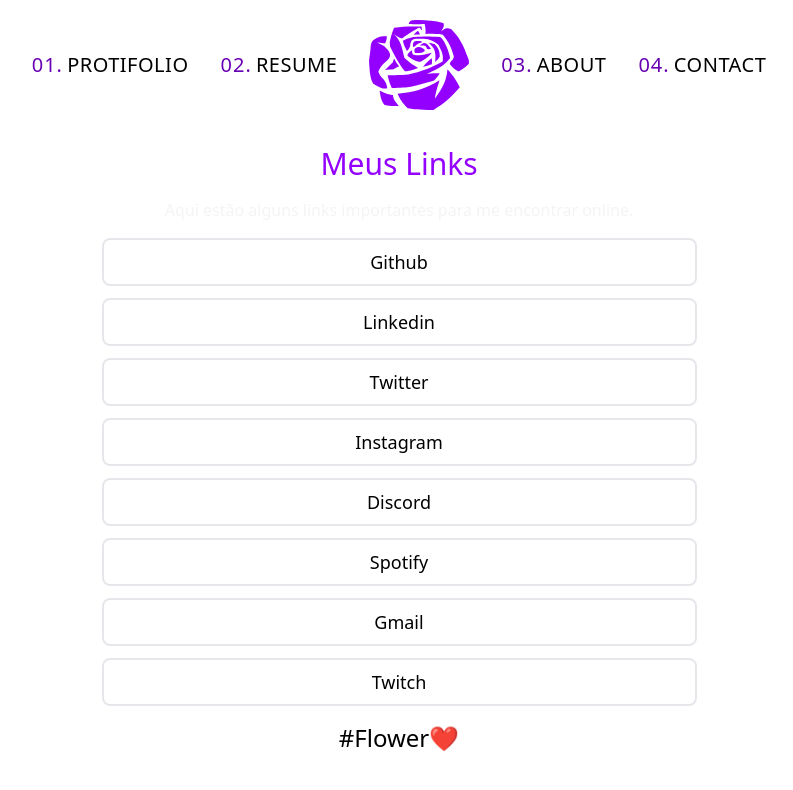
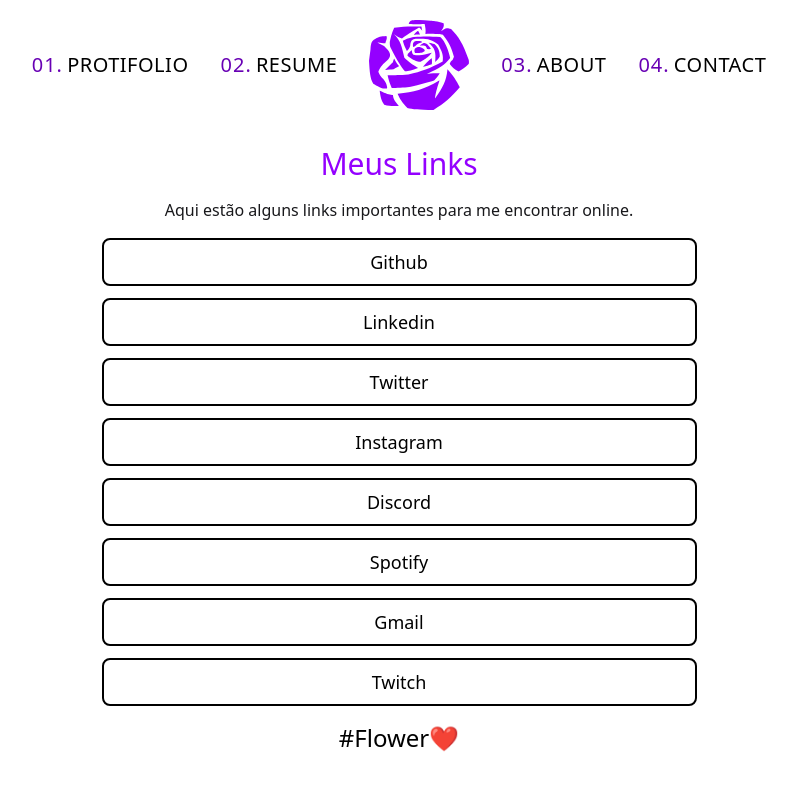
Before and after one commit to Talonacosta/Portifolio_Talona_React-Tailwind, a Next.js app: page /Links in a window 1280 px wide. Shown: the top 790 px of the page, without its empty margins (241-1034 px from the left). Built offline with nearby package versions, Linux system fonts and the light colour scheme.

Commit message:
Add files via upload

```diff
--- a/src/app/components/About/About.jsx
+++ b/src/app/components/About/About.jsx
@@ -1,6 +1,6 @@
-import React from "react";
-import { IoIosArrowDown } from "react-icons/io";
-import Link from "next/link";
+import React from "react"
+import { IoIosArrowDown } from "react-icons/io"
+import Link from "next/link"
 
 const About = () => {
   return (
@@ -13,27 +13,26 @@
         <h2 className="font-poppins text-4xl text-zinc-700">
           Eu construo coisas para a web
         </h2>
-        <p className="font-roboto text-1xl text-zinc-700 max-w-lg">
+        <p className="font-roboto text-1xl text-zinc-700 max-w-lg text-center">
           Sou um desenvolvedor web designer apaixonado por combinar criatividade
-          e tecnologia para criar experiências digitais impactantes e
-          funcionais.
+          e tecnologia para criar experiências digitais impactantes.
         </p>
 
         <Link href="/Sobre" passHref>
           <button
-            className="mx-auto my-3 bg-[#9400ff] border-none rounded-lg block text-center
-           text-white text-2xl font-poppins ml-12 mr-8 mt-4 mb-3 p-3"
+            className="mx-auto my-8 bg-[#9400ff] border-none rounded-lg text-center flex
+      text-white text-2xl font-poppins p-4"
           >
-            Conheça mais!
+            Meu blog!
           </button>
         </Link>
 
-        <div className="pt-6">
+        <div className="my-1 flex items-center justify-center">
           <IoIosArrowDown size={24} className="mx-auto" />
         </div>
       </div>
     </>
-  );
-};
+  )
+}
 
-export default About;
+export default About
--- a/src/app/components/Contact/Contact.jsx
+++ b/src/app/components/Contact/Contact.jsx
@@ -1,7 +1,7 @@
 const Contact = () => {
   return (
-    <section className="text-gray-400 bg-black body-font relative">
-      <div className="absolute inset-0 bg-black">
+    <section className="text-gray-400 body-font relative">
+      <div className="absolute inset-0 bg-purple-950">
         <iframe
           title="map"
           width="100%"
@@ -11,32 +11,32 @@
         ></iframe>
       </div>
       <div className="container px-5 py-24 mx-auto flex">
-        <div className="lg:w-1/3 md:w-1/2 bg-black shadow-md rounded-lg p-8 flex flex-col md:ml-auto w-full mt-10 md:mt-0 relative z-10">
-          <h2 className="text-white text-lg mb-1 font-medium title-font">
+        <div className="lg:w-1/3 md:w-1/2 bg-white shadow-md rounded-lg p-8 flex flex-col md:ml-auto w-full mt-10 md:mt-0 relative z-10">
+          <h2 className="text-black text-lg mb-1 font-medium title-font">
             Me Chame
           </h2>
           <p className="leading-relaxed mb-5">
             Me mande um E-mail para me contatar
           </p>
           <div className="relative mb-4">
-            <label htmlFor="email" className="leading-7 text-sm text-white">
+            <label htmlFor="email" className="leading-7 text-sm text-black">
               Email
             </label>
             <input
               type="email"
               id="email"
               name="email"
-              className="w-full bg-gray-950 rounded border border-gray-700 focus:border-purple-500 focus:ring-2 focus:ring-purple-900 text-base outline-none text-gray-100 py-1 px-3 leading-8 transition-colors duration-200 ease-in-out"
+              className="w-full bg-white rounded border border-gray-700 focus:border-purple-500 focus:ring-2 focus:ring-purple-900 text-base outline-none text-gray-100 py-1 px-3 leading-8 transition-colors duration-200 ease-in-out"
             />
           </div>
           <div className="relative mb-4">
-            <label htmlFor="message" className="leading-7 text-sm text-white">
+            <label htmlFor="message" className="leading-7 text-sm text-black">
               Mensagem
             </label>
             <textarea
               id="message"
               name="message"
-              className="w-full bg-gray-950 rounded border border-gray-700 focus:border-purple-500 focus:ring-2 focus:ring-purple-900 h-32 text-base outline-none text-gray-100 py-1 px-3 resize-none leading-6 transition-colors duration-200 ease-in-out"
+              className="w-full bg-white rounded border border-gray-700 focus:border-purple-500 focus:ring-2 focus:ring-purple-900 h-32 text-base outline-none text-gray-100 py-1 px-3 resize-none leading-6 transition-colors duration-200 ease-in-out"
             ></textarea>
           </div>
           <button className="text-white bg-purple-500 border-0 py-2 px-6 focus:outline-none hover:bg-purple-6600 rounded text-lg">
--- a/src/app/components/Navbar/NavbarComponent.jsx
+++ b/src/app/components/Navbar/NavbarComponent.jsx
@@ -7,7 +7,7 @@
       <header>
         <div className="container mx-auto p-5 flex-col md:flex-row items-center">
           <nav className="md:ml-auto flex flex-wrap items-center text-base justify-center gap-x-8">
-            <Link href="/Sobre">
+            <Link href="/">
               <span className="text-[#6800B4] text-center font-roboto text-xl font-normal leading-normal tracking-wider">
                 01.
               </span>{" "}
@@ -15,7 +15,7 @@
                 PROTIFOLIO
               </span>
             </Link>
-            <Link href="/Flores">
+            <Link href="/Sobre">
               <span className="text-[#6800B4] text-center font-roboto text-xl font-normal leading-normal tracking-wider">
                 02.
               </span>{" "}
--- a/src/pages/Links.jsx
+++ b/src/pages/Links.jsx
@@ -1,65 +1,92 @@
-import React from "react";
-import Navbar from "../app/components/Navbar/NavbarComponent";
+import { useEffect } from 'react';
+import Navbar from "../app/components/Navbar/NavbarComponent"
 
 export default function Links() {
+  useEffect(() => {
+    const handleCopyToClipboard = () => {
+      const textToCopy = 'talona_'; // Replace with the text you want to copy
+      const tempInput = document.createElement('textarea');
+      tempInput.value = textToCopy;
+      document.body.appendChild(tempInput);
+      tempInput.select();
+      document.execCommand('copy');
+      document.body.removeChild(tempInput);
+      console.log(`Copied to clipboard: ${textToCopy}`);
+    };
+
+    const discordLink = document.getElementById('discord-link');
+    if (discordLink) {
+      discordLink.addEventListener('click', handleCopyToClipboard);
+    }
+
+    return () => {
+      // Cleanup event listener
+      if (discordLink) {
+        discordLink.removeEventListener('click', handleCopyToClipboard);
+      }
+    };
+  }, []);
   return (
     <div>
       <Navbar />
       <h1 className="text-3xl text-purple-r my-4 text-center">Meus Links</h1>
-      <p className="text-1xl text-zinc-100 my-4 text-center  ">Aqui estão alguns links importantes para me encontrar online.</p>
+      <p className="text-1xl text-zinc-900 my-4 text-center  ">
+        Aqui estão alguns links importantes para me encontrar online.
+      </p>
       <div id="links" className="max-w-[675px] mx-auto">
         <a
-          className="link border-2 rounded-lg rounded-10 text-lg font-roboto text-center block mx-10 my-3 p-2 text-decoration-none tap-highlight-transparent transition duration-300 bg-transparent"
+          className="link border-2 border-black rounded-lg rounded-10 text-lg font-roboto text-center block mx-10 my-3 p-2 text-decoration-none tap-highlight-transparent transition duration-300 bg-transparent"
           href="https://github.com/Talonacosta"
           target="_blank"
         >
           Github
         </a>
         <a
-          className="link border-2 rounded-lg rounded-10 text-lg font-roboto text-center block mx-10 my-3 p-2 text-decoration-none tap-highlight-transparent transition duration-300 bg-transparent"
+          className="link border-2 border-black rounded-lg rounded-10 text-lg font-roboto text-center block mx-10 my-3 p-2 text-decoration-none tap-highlight-transparent transition duration-300 bg-transparent"
           href="https://www.linkedin.com/in/talona-costa-b83054295/"
           target="_blank"
         >
           Linkedin
         </a>
         <a
-          className="link border-2 rounded-lg rounded-10 text-lg font-roboto text-center block mx-10 my-3 p-2 text-decoration-none tap-highlight-transparent transition duration-300 bg-transparent"
+          className="link border-2 border-black rounded-lg rounded-10 text-lg font-roboto text-center block mx-10 my-3 p-2 text-decoration-none tap-highlight-transparent transition duration-300 bg-transparent"
           href="https://twitter.com/Talonaa_"
           target="_blank"
         >
           Twitter
         </a>
         <a
-          className="link border-2 rounded-lg rounded-10 text-lg font-roboto text-center block mx-10 my-3 p-2 text-decoration-none tap-highlight-transparent transition duration-300 bg-transparent"
+          className="link border-2 border-black rounded-lg rounded-10 text-lg font-roboto text-center block mx-10 my-3 p-2 text-decoration-none tap-highlight-transparent transition duration-300 bg-transparent"
           href="https://www.instagram.com/talonaa_/"
           target="_blank"
         >
           Instagram
         </a>
+
         <a
-          className="link border-2 rounded-lg rounded-10 text-lg font-roboto text-center block mx-10 my-3 p-2 text-decoration-none tap-highlight-transparent transition duration-300 bg-transparent"
-          id="discord-link"
-          onClick={() => copyToClipboard("talona_")}
-          href="#"
-        >
-          Discord
-        </a>
+      className="link border-2 border-black rounded-lg rounded-10 text-lg font-roboto text-center block mx-10 my-3 p-2 text-decoration-none tap-highlight-transparent transition duration-300 bg-transparent"
+      id="discord-link"
+      href="#"
+    >
+      Discord
+    </a>
+
         <a
-          className="link border-2 rounded-lg rounded-10 text-lg font-roboto text-center block mx-10 my-3 p-2 text-decoration-none tap-highlight-transparent transition duration-300 bg-transparent"
+          className="link border-2 border-black rounded-lg rounded-10 text-lg font-roboto text-center block mx-10 my-3 p-2 text-decoration-none tap-highlight-transparent transition duration-300 bg-transparent"
           href="https://open.spotify.com/user/12184323470?si=ae5fd5e22a9141b7&nd=1"
           target="_blank"
         >
           Spotify
         </a>
         <a
-          className="link border-2 rounded-lg rounded-10 text-lg font-roboto text-center block mx-10 my-3 p-2 text-decoration-none tap-highlight-transparent transition duration-300 bg-transparent"
+          className="link border-2 border-black rounded-lg rounded-10 text-lg font-roboto text-center block mx-10 my-3 p-2 text-decoration-none tap-highlight-transparent transition duration-300 bg-transparent"
           href="mailto:talonacostaa@gmail.com"
           target="_blank"
         >
           Gmail
         </a>
         <a
-          className="link border-2 rounded-lg rounded-10 text-lg font-roboto text-center block mx-10 my-3 p-2 text-decoration-none tap-highlight-transparent transition duration-300 bg-transparent"
+          className="link border-2 border-black rounded-lg rounded-10 text-lg font-roboto text-center block mx-10 my-3 p-2 text-decoration-none tap-highlight-transparent transition duration-300 bg-transparent"
           href="https://www.twitch.tv/talona_"
           target="_blank"
         >
@@ -71,5 +98,5 @@
         #Flower❤
       </div>
     </div>
-  );
+  )
 }
```
Also changed, not shown: src/app/components/Projects/Projects.jsx (+7 -7 lines).
